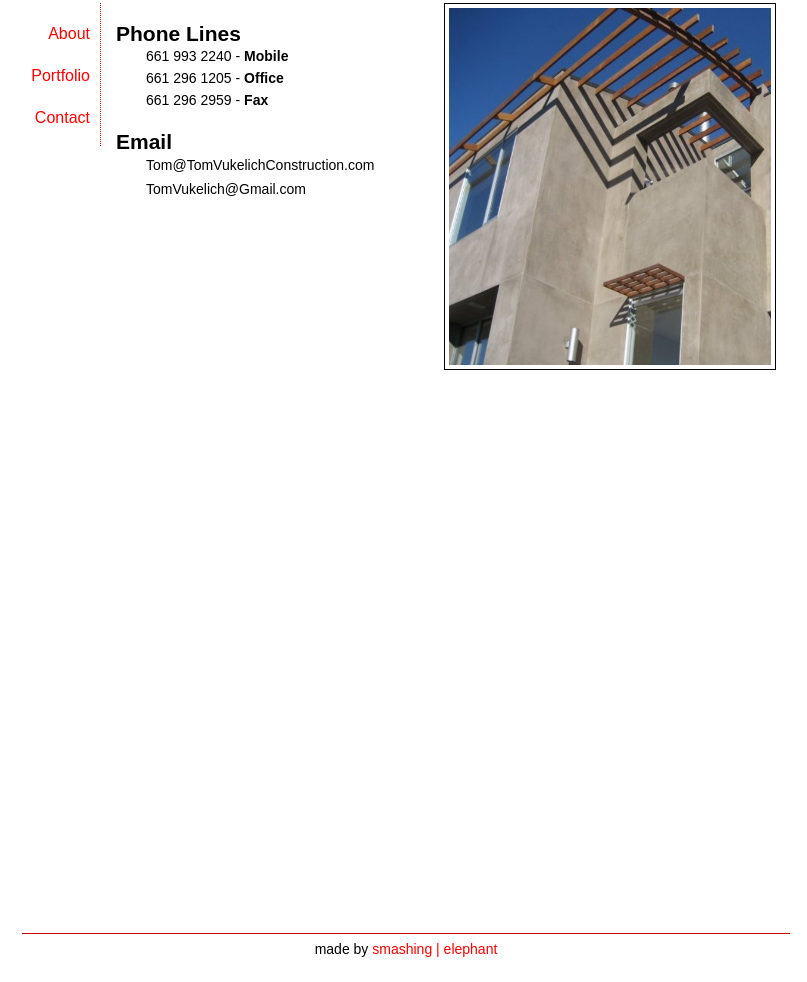
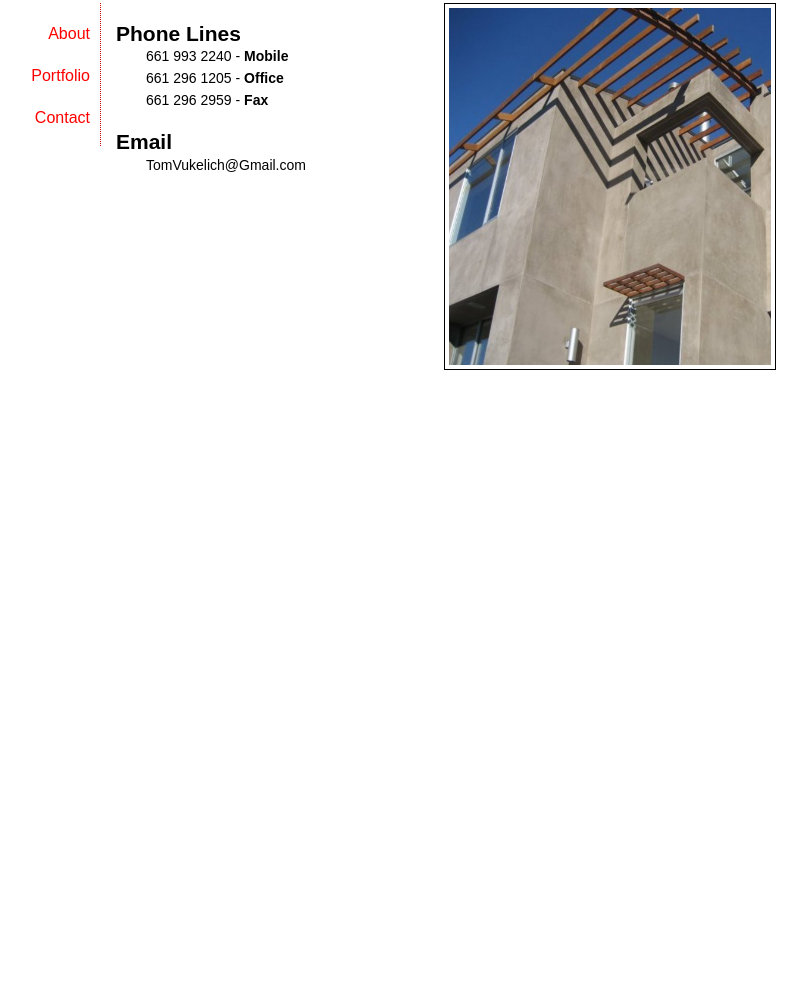
Before and after one commit to kvnn/tvc, a plain HTML site: page contact.html in a window 1280 px wide. Shown: the part 190-1172 px from the top of the page, without its empty margins (238-1045 px from the left). After the commit the page ends 1123 px from the top, so only its background shows below. Drawn offline with Linux system fonts and the light colour scheme.

Commit message:
Update contact.html

```diff
--- a/contact.html
+++ b/contact.html
@@ -54,8 +54,6 @@
 
 						<h2>Email</h2>
 						<ul>
-							<li><a href="mailto:tom@tomvukelichconstruction.com">Tom@TomVukelichConstruction.com</a></li>
-
 							<li><a href="mailto:tomvukelich@gmail.com">TomVukelich@Gmail.com</a></li>
 						</ul>
 
@@ -70,10 +68,6 @@
 			</div>
 			<!-- end content div -->
 			</div>
-			<!-- end content wrapper -->
-			<div class="footer">
-				made by <a href="http://www.smashingelephant.com">smashing | elephant</a>
-			</div>
 
 
 
```
